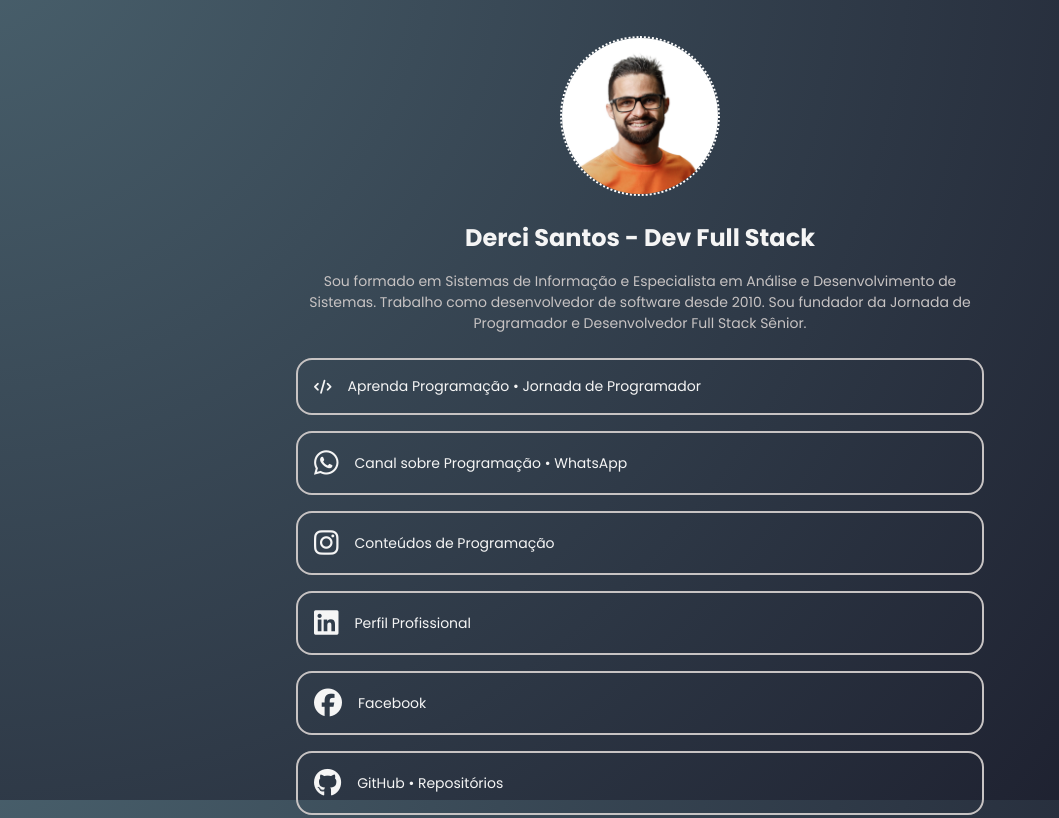
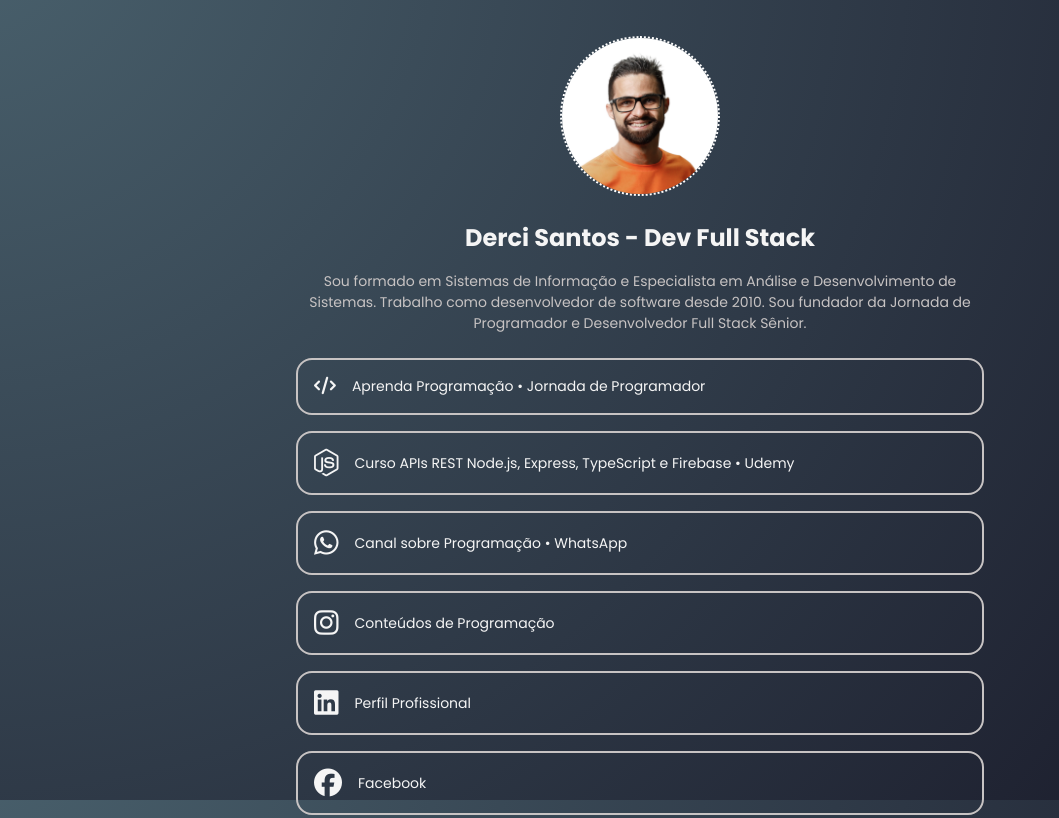
Before and after one commit to dercilima/my-linktree-profile, a plain HTML site: page index.html in a window 1280 px wide. Shown: the top 818 px of the page, without its empty margins (0-1059 px from the left). Drawn offline with Linux system fonts and the light colour scheme.

Commit message:
Adicionado o link do curso de Node.js na Udemy

```diff
--- a/index.html
+++ b/index.html
@@ -25,8 +25,12 @@
 
 			<div class="links">
 				<a href="https://jornadadeprogramador.com.br" class="link" target="_blank">
-					<i class="fa-solid fa-code"></i>
+					<i class="fa-solid fa-code fa-lg"></i>
 					<p>Aprenda Programação • Jornada de Programador</p>
+				</a>
+				<a href="https://www.udemy.com/course/apis-restful-nodejs-express-typescript-firebase" class="link" target="_blank">
+					<i class="fa-brands fa-node-js fa-2x"></i>
+					<p>Curso APIs REST Node.js, Express, TypeScript e Firebase • Udemy</p>
 				</a>
 				<a href="https://chat.whatsapp.com/H0B2jjhlPMnJWv07qkaMEm" class="link" target="_blank">
 					<i class="fa-brands fa-whatsapp fa-2x"></i>
```
